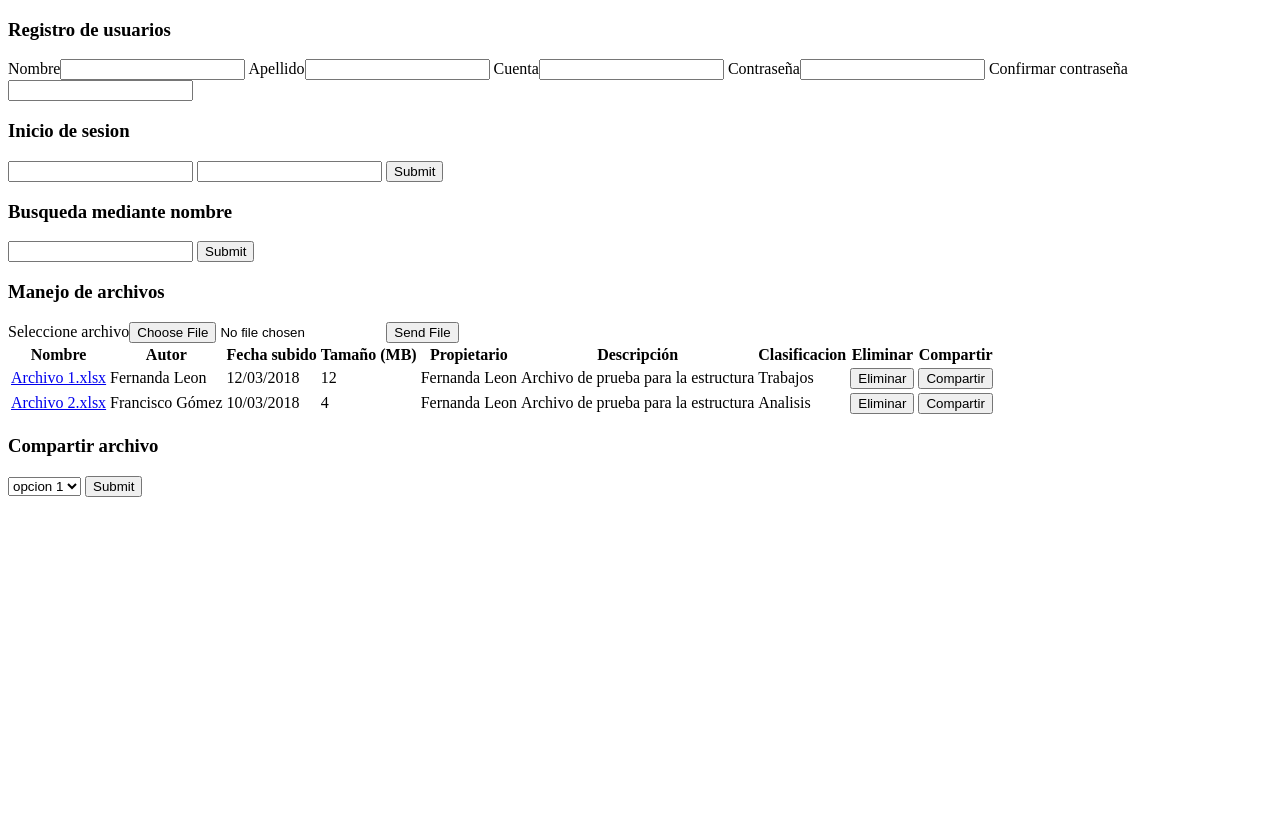
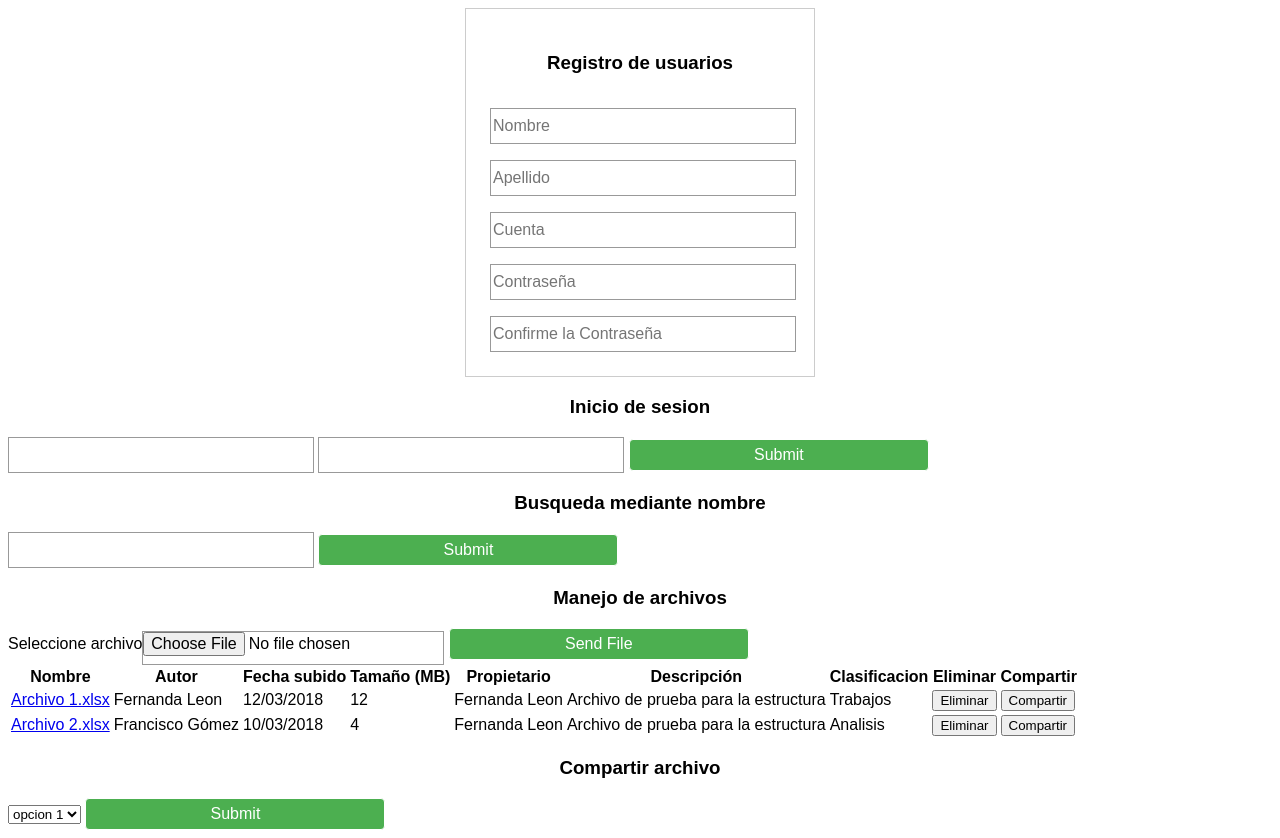
Before and after one commit to dogix3/ProyectoPrograWeb, a PHP site: page / in a window 1280 px wide. Before the commit the page ends 497 px from the top, so only its background shows below. Run offline with PHP 8.4, Linux system fonts and the light colour scheme.

Commit message:
Avance form Registro + estilo btn

```diff
--- a/index.php
+++ b/index.php
@@ -3,17 +3,18 @@
 <head>
 	<meta charset="UTF-8">
 	<title>Manejo de archivos</title>
+	<link href="style.css" rel="stylesheet" type="text/css">
 </head>
 <body>
 	<main>
 		<div id="register">
 			<h3>Registro de usuarios</h3>
 			<form action="" method="post" id="form_register">
-				<span>Nombre</span><input type="text">
-				<span>Apellido</span><input type="text">
-				<span>Cuenta</span><input type="text">
-				<span>Contraseña</span><input type="password">
-				<span>Confirmar contraseña</span><input type="password">
+				<input type="text" placeholder="Nombre">
+				<input type="text" placeholder="Apellido">
+				<input type="text" placeholder="Cuenta">
+				<input type="password" placeholder="Contraseña">
+				<input type="password" placeholder="Confirme la Contraseña">
 			</form>
 		</div>
 		<div id="login">
@@ -21,21 +22,21 @@
 			<form action="" method="post" id="form_login">
 				<input type="text" name="txtUsername">
 				<input type="password" name="txtPassword">
-				<input type="submit" name="btnLogin">
+				<input class="btn" type="submit" name="btnLogin">
 			</form>
 		</div>
 		<div id="busqueda">
 			<h3>Busqueda mediante nombre</h3>
 			<form action="" method="post" id="form_search">
 				<input type="text" name="txtSearch">
-				<input type="submit" name="btnSearch">
+				<input class="btn" type="submit" name="btnSearch">
 			</form>
 		</div>
 		<div id="manejo_archivos">
 			<h3>Manejo de archivos</h3>
 			<form enctype="multipart/form-data" method="post" action="">
 			 	<span>Seleccione archivo</span><input name="btnSelectFile" type="file" />
-			 	<input type="submit" value="Send File" name="btnUploadFile" />
+			 	<input class="btn" type="submit" value="Send File" name="btnUploadFile" />
 			</form>
 			<form action="" method="post">
 				<table id="files_details">
@@ -88,7 +89,7 @@
 				<select name="" id="">
 					<option value="1">opcion 1</option>
 				</select>
-				<input type="submit" name="btnShare">
+				<input class="btn" type="submit" name="btnShare">
 			</form>
 		</div>
 	</main>
--- /dev/null
+++ b/style.css
@@ -0,0 +1,44 @@
+body{
+	font-family: sans-serif;
+}
+h3{
+	text-align: center;
+}
+.btn{
+
+	background-color:#4caf50;
+	border-radius:4px;
+	border:1px solid #ffffff;
+	text-shadow:0px 1px 0px #4caf50;
+	color: white;
+}
+
+.btn:hover {
+	background-color:#449d44;
+}
+
+input, textarea {
+    /* Para asegurarse de que todos los campos de texto tienen las mismas propiedades de fuente
+       Por defecto, las areas de texto tienen una fuente con monospace */
+    font: 1em sans-serif;
+
+    /* Para darle el mismo tamaño a todos los campos de texto */
+    width: 300px;
+
+    /* Para armonizar el look&feel del borde en los campos de texto */
+    border: 1px solid #999;
+    height: 2em;
+}
+
+#register{
+	/* Sólo para centrar el formulario a la página */
+    margin: 0 auto;
+    width: 300px;
+    /* Para ver el borde del formulario */
+    padding: 1.5em;
+    border: 1px solid #CCC;
+}
+
+#form_register input{
+	margin-top: 1em;
+}
```
